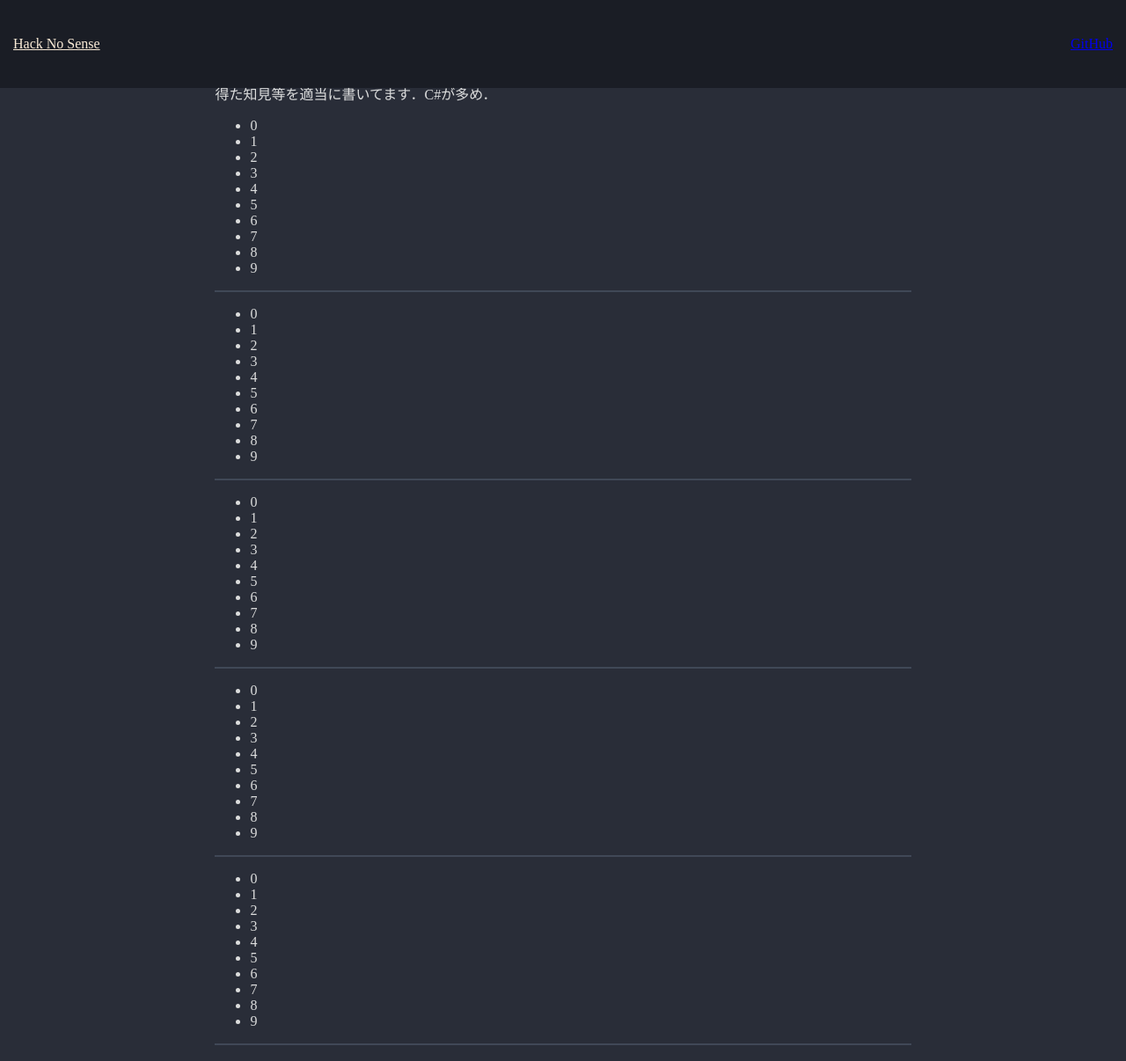
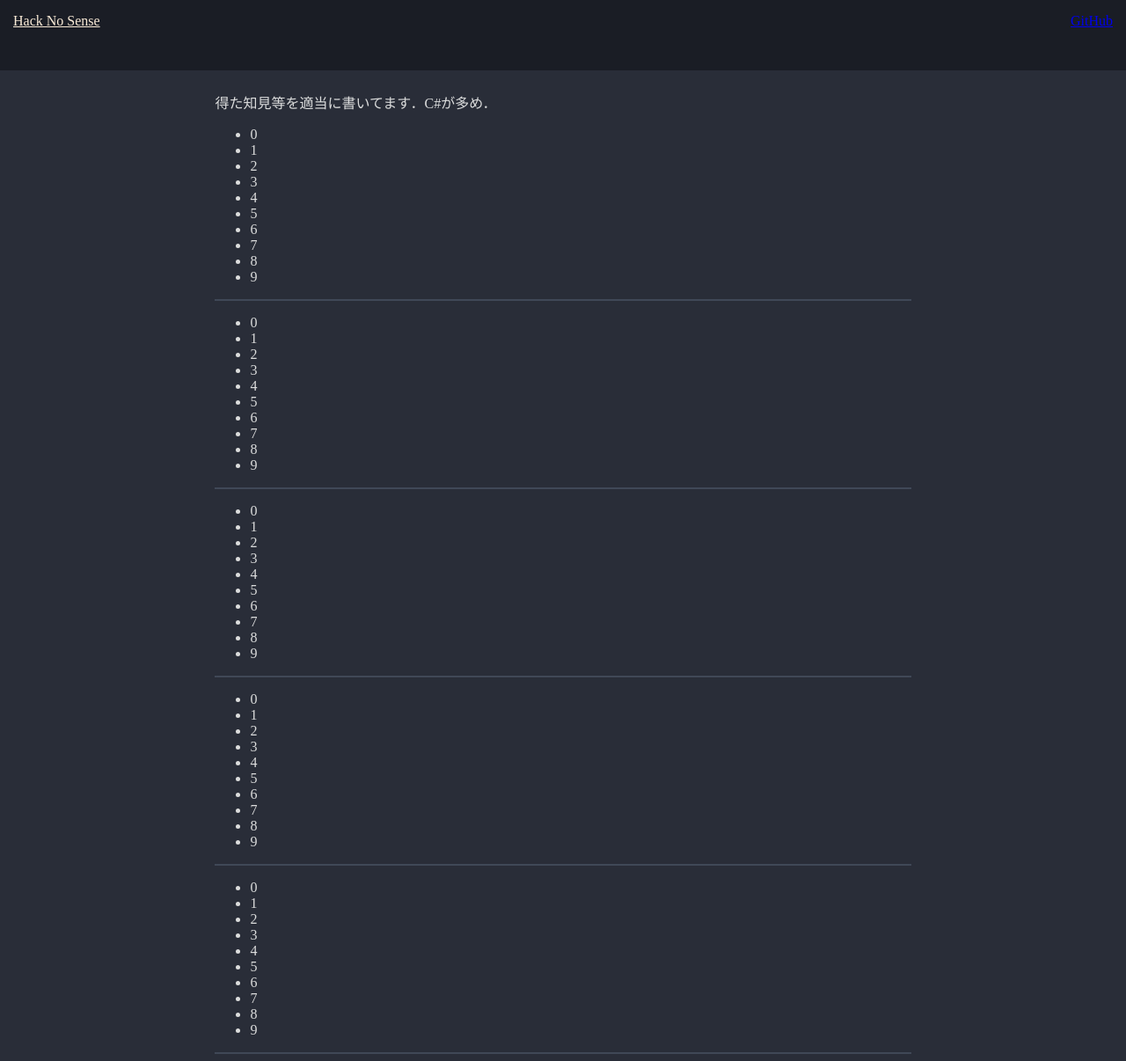
Before and after one commit to maemon4095/Hack-a-Sense, a Jekyll site: the page built from pages/home.md, in a window 1280 px wide and 1206 px high. Shown: the whole window at 88% size. Built offline with Jekyll 4.4.1, drawn with Linux system fonts in a browser that asks for light colours; comment, search, counter and statistics services are not loaded.

Commit message:
copy from main

```diff
--- a/assets/sass/style.scss
+++ b/assets/sass/style.scss
@@ -4,7 +4,7 @@ html{
 }
 
 body {
-  padding-top: 70px;
+  padding-top: 80px;
   color: $main-color;
   background-color: $main-bg-color;
   margin-left:auto;
@@ -18,6 +18,7 @@ header {
   top: 0;
   left: 0;
   width: 100%;
+  height:80px;
   padding: 15px;
   background-color: rgba($main-bg-dark-color, 0.7);
   mix-blend-mode: normal;
@@ -25,7 +26,6 @@ header {
 
   .flexbox {
     display: flex;
-    height:70px;
     column-gap: 20px;
     align-items: center;
   }
```
